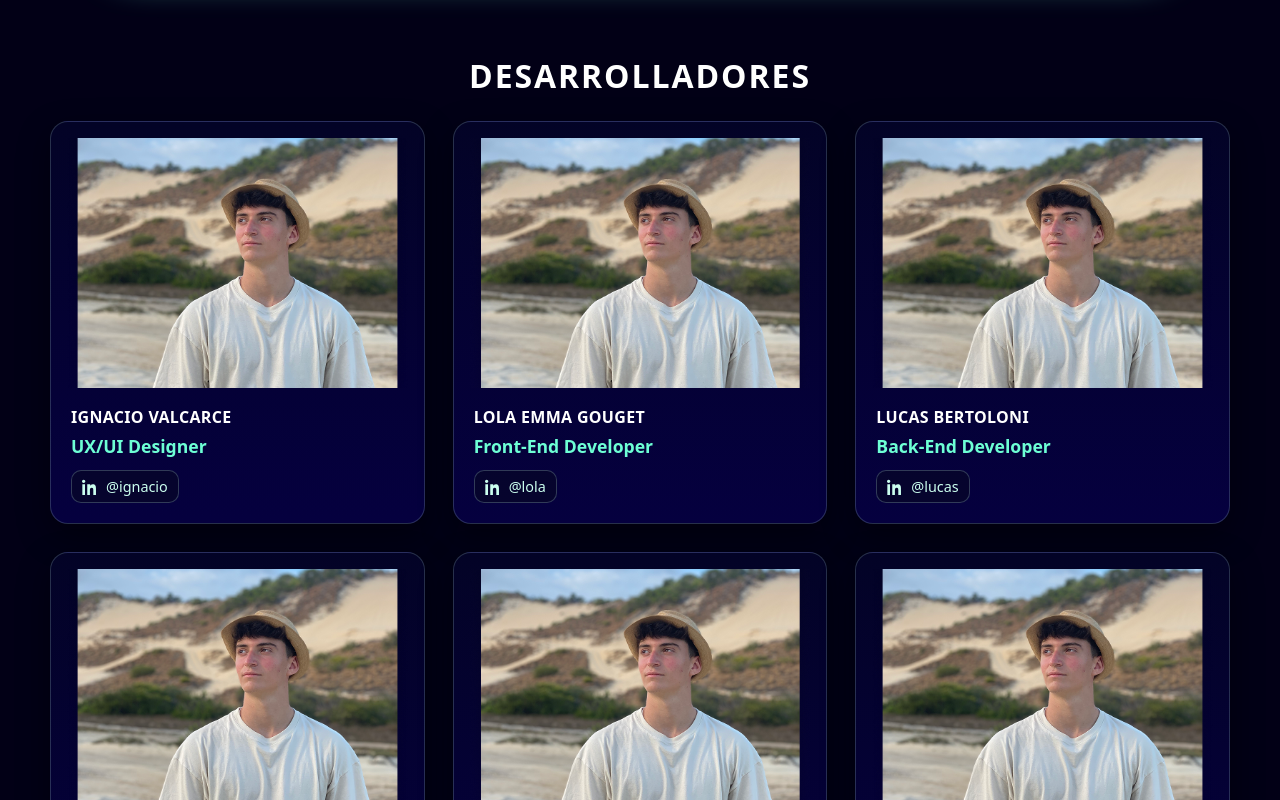
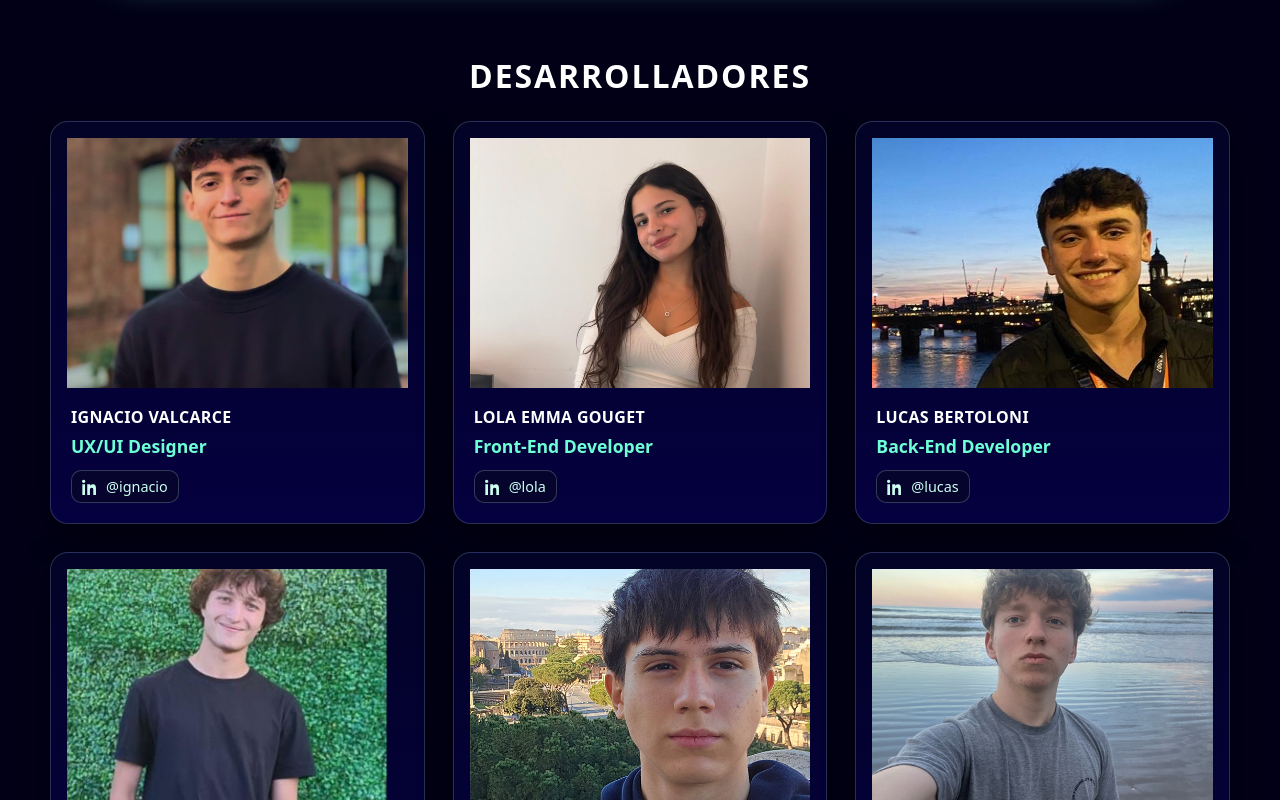
Before and after one commit to lolagou/landing-page, a React (Vite) app: page / in a window 1280 px wide. Shown: the part 3420-4220 px from the top of the page. Built offline with nearby package versions, Linux system fonts and the light colour scheme.

Commit message:
arreglo orden ftos

```diff
--- a/src/homepage.jsx
+++ b/src/homepage.jsx
@@ -15,7 +15,7 @@ import perfil4 from "./perfil4.png";
 import perfil5 from "./perfil5.png";
 import perfil6 from "./perfil6.png";
 
-
+const perfiles = [perfil6, perfil4, perfil2, perfil5, perfil1, perfil3];
 
 /* ===== Carrusel 3D ===== */
 function CoverflowCarousel() {
@@ -384,13 +384,17 @@ style={{ backgroundImage: `url(${objetivo})` }}
 </section>
 
 
-        {/* DESARROLLADORES */}
-        <h2 className="lp-h2 center">DESARROLLADORES</h2>
-        <div className="devx-grid">
-  {team.map((m) => (
-    <DevCard key={m.name} {...m} avatar={perfil} />
+<h2 className="lp-h2 center">DESARROLLADORES</h2>
+<div className="devx-grid">
+  {team.map((m, i) => (
+    <DevCard
+      key={m.name}
+      {...m}
+      avatar={perfiles[i % perfiles.length]} // usa módulo por si hay más integrantes que imágenes
+    />
   ))}
 </div>
+
 
 
         {/* CONTACTO */}
```
